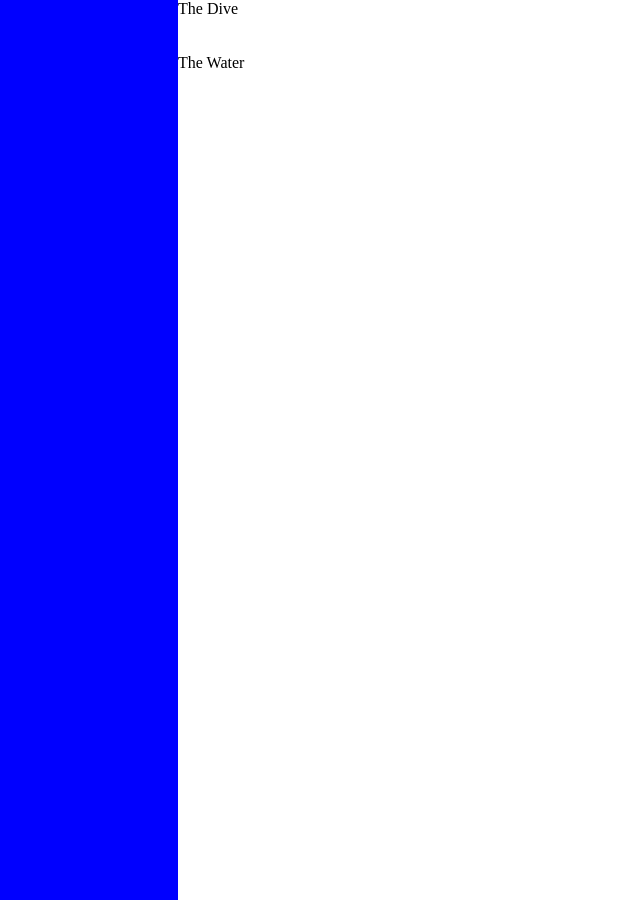
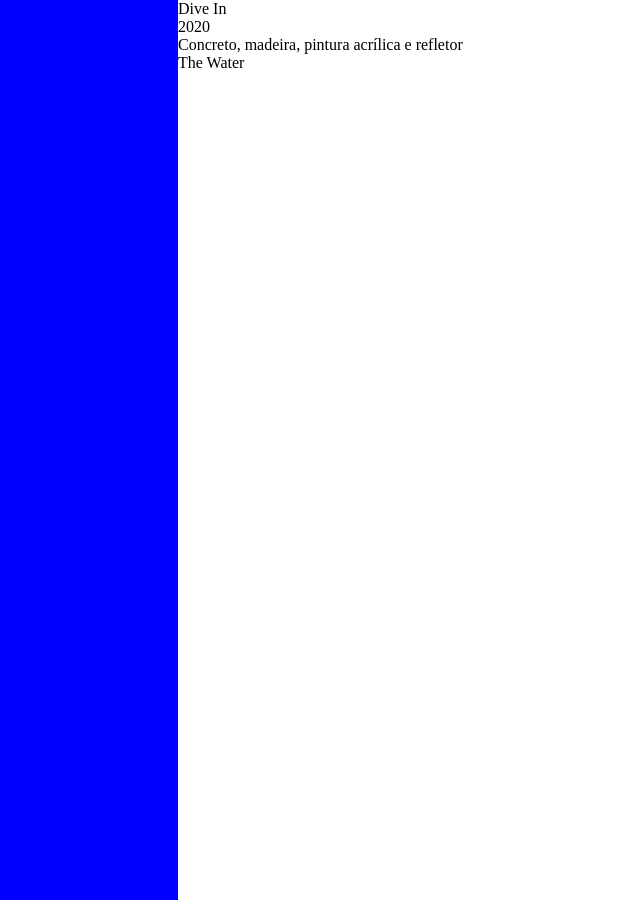
Before and after one commit to marinagem-www/2023.marinagem.com, a Jekyll site: the page built from projects/en/o-mergulho.md, in a window 1280 px wide. Shown: the whole page, without its empty margins (78-718 px from the left). Built offline with Jekyll 4.4.1, drawn with Linux system fonts in a browser that asks for light colours; part of the change alters nothing that is shown.

Commit message:
Update o-mergulho.md

```diff
--- a/projects/en/o-mergulho.md
+++ b/projects/en/o-mergulho.md
@@ -1,5 +1,10 @@
 ---
-ptitle: The Dive
+published: true
+ptitle: Dive In
 category: water
+year: 2020
+medium: 'Concreto, madeira, pintura acrílica e refletor'
+description: Ongoing series
+dimensions: Variable dimensions
 ---
-[en]
+That is how Pierre Lévy defines virtualisation: “Virtualisation is not a derealisation, but an identity mutation. (…) Virtualisation is one of the main vectors of creating reality.” Like a dive, space-time coordinates in the virtual are wavering, in constant transit. In the water, the human body loses its weight, time has a different speed, we are drawn into a space not defined by the water itself, but by other physical borders (natural or artificial).This work interprets the virtual as a dynamic that is shared with reality, being attentive to its evanescence, mutability and individuality, as a fluctuating moment, assuming it as another way of being present. The blue is commonly associated with water, that is emphasised with the presence of the trampoline.
```
